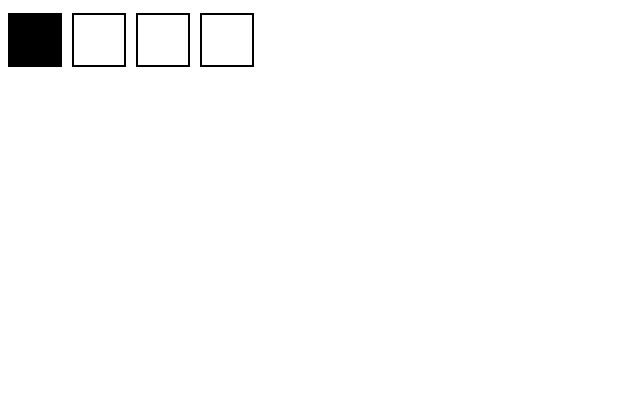
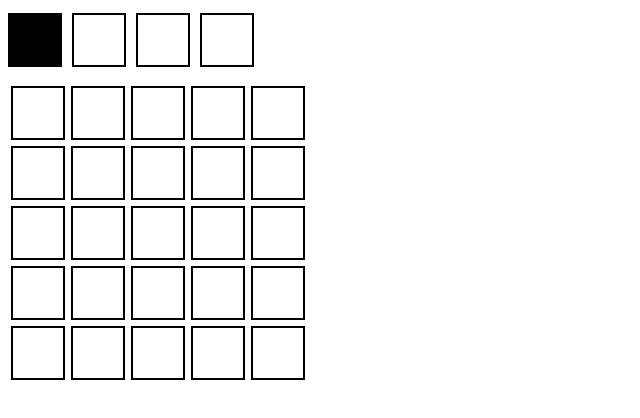
Before and after one commit to Gustavo-Oliveira7/pixelArtByMyself, a plain HTML site: page index.html in a window 1280 px wide. Shown: the part 48-466 px from the top of the page, without its empty margins (0-640 px from the left). Drawn offline with Linux system fonts and the light colour scheme.

Commit message:
main squares

```diff
--- a/script.js
+++ b/script.js
@@ -29,3 +29,15 @@ for (let index = 0; index < 3; index +=1 ) {
 };
 
 // main
+for (let index = 0; index < 5; index +=1 ) {
+    const mainSquare = document.createElement('ul');
+    mainSquare.className = 'ulMain';
+    mainSquare.id = `square${index}`
+    divMain.appendChild(mainSquare);
+    for (let index = 0; index < 5; index += 1) {
+      const mainSquareChild = document.createElement('p')
+      mainSquareChild.className = 'mainSquare'
+      mainSquareChild.id = `${index}`
+      mainSquare.appendChild(mainSquareChild);
+    }
+}
--- a/style.css
+++ b/style.css
@@ -21,3 +21,16 @@
   height: 50px;
   margin-left: 10px;
 }
+
+.ulMain {
+  display: flex;
+  margin: 0;
+  padding: 0;
+}
+
+.mainSquare {
+  border: 2px solid black;
+  width: 50px;
+  height: 50px;
+  margin: 3px 3px;
+}
```
